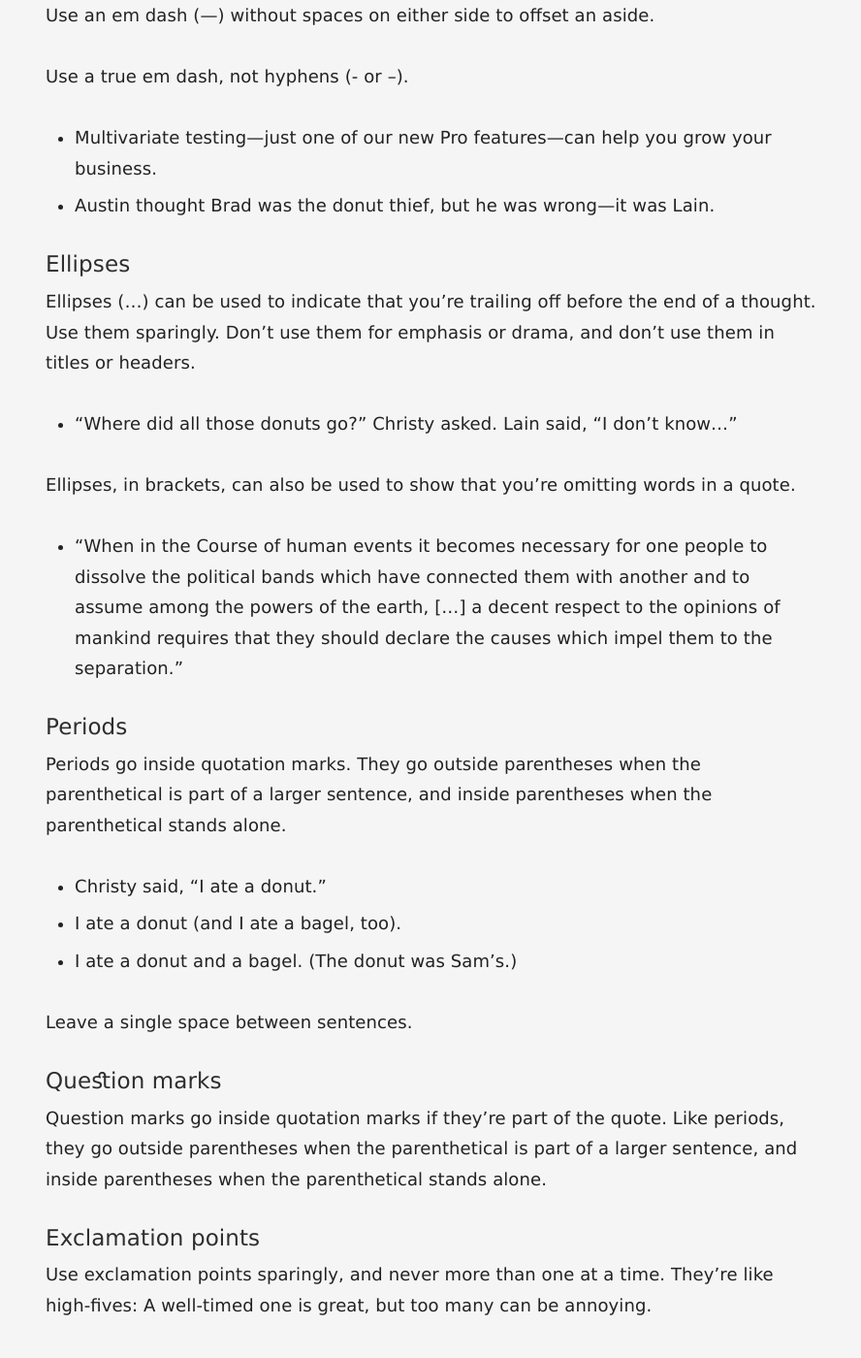
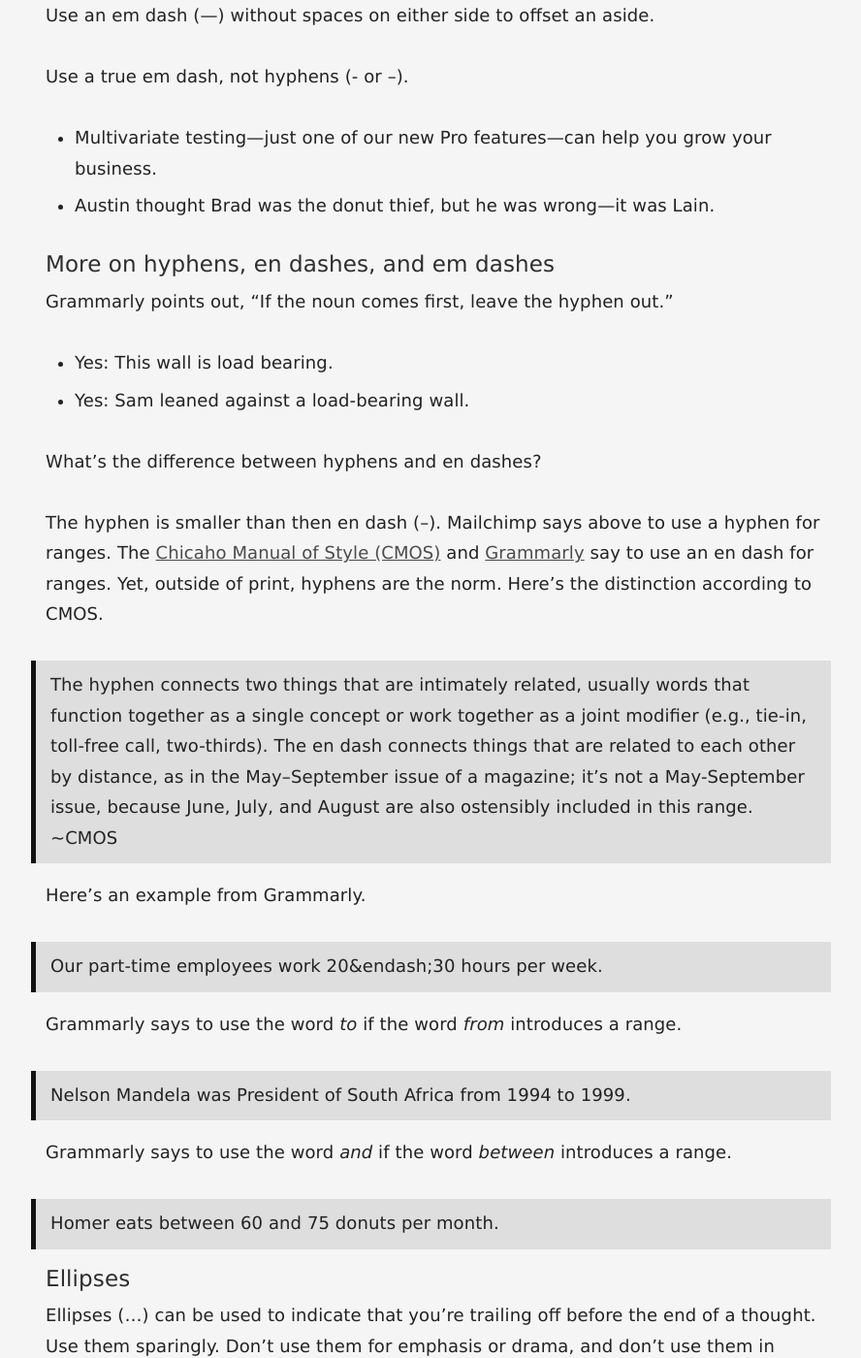
Before and after one commit to marklchaves/cme-dev-style-guide, a Jekyll site: the page built from _docs/basics/04-grammar-and-mechanics.html.md, in a window 1280 px wide and 1400 px high, scrolled down 8323 px. Shown: the whole window at 97% size, without its empty margins (343-1231 px from the left). Built offline with Jekyll 4.4.1, drawn with Linux system fonts in a browser that asks for light colours.

Commit message:
Updated '_docs/basics/04-grammar-and-mechanics.html.md' via CloudCannon

```diff
--- a/_docs/basics/04-grammar-and-mechanics.html.md
+++ b/_docs/basics/04-grammar-and-mechanics.html.md
@@ -222,6 +222,31 @@ Use a true em dash, not hyphens (- or --).
 - Multivariate testing—just one of our new Pro features—can help you grow your business.
 - Austin thought Brad was the donut thief, but he was wrong—it was Lain.
 
+#### More on hyphens, en dashes, and em dashes
+
+Grammarly points out, "If the noun comes first, leave the hyphen out."
+
+- Yes: This wall is load bearing.
+- Yes: Sam leaned against a load-bearing wall.
+
+What's the difference between hyphens and en dashes?
+
+The hyphen is smaller than then en dash (&ndash;). Mailchimp says above to use a hyphen for ranges.  The [Chicaho Manual of Style (CMOS)](https://www.chicagomanualofstyle.org/qanda/data/faq/topics/HyphensEnDashesEmDashes/faq0002.html) and [Grammarly](https://www.grammarly.com/blog/en-dash/) say to use an en dash for ranges. Yet, outside of print, hyphens are the norm. Here's the distinction according to CMOS.
+
+>The hyphen connects two things that are intimately related, usually words that function together as a single concept or work together as a joint modifier (e.g., tie-in, toll-free call, two-thirds). The en dash connects things that are related to each other by distance, as in the May&ndash;September issue of a magazine; it’s not a May-September issue, because June, July, and August are also ostensibly included in this range. ~CMOS
+
+Here's an example from Grammarly.
+
+>Our part-time employees work 20&endash;30 hours per week.
+
+Grammarly says to use the word _to_ if the word _from_ introduces a range.
+
+>Nelson Mandela was President of South Africa from 1994 to 1999.
+
+Grammarly says to use the word _and_ if the word  _between_ introduces a range.
+
+>Homer eats between 60 and 75 donuts per month.
+
 #### Ellipses
 
 Ellipses (...) can be used to indicate that you’re trailing off before the end of a thought. Use them sparingly. Don’t use them for emphasis or drama, and don’t use them in titles or headers.
```
